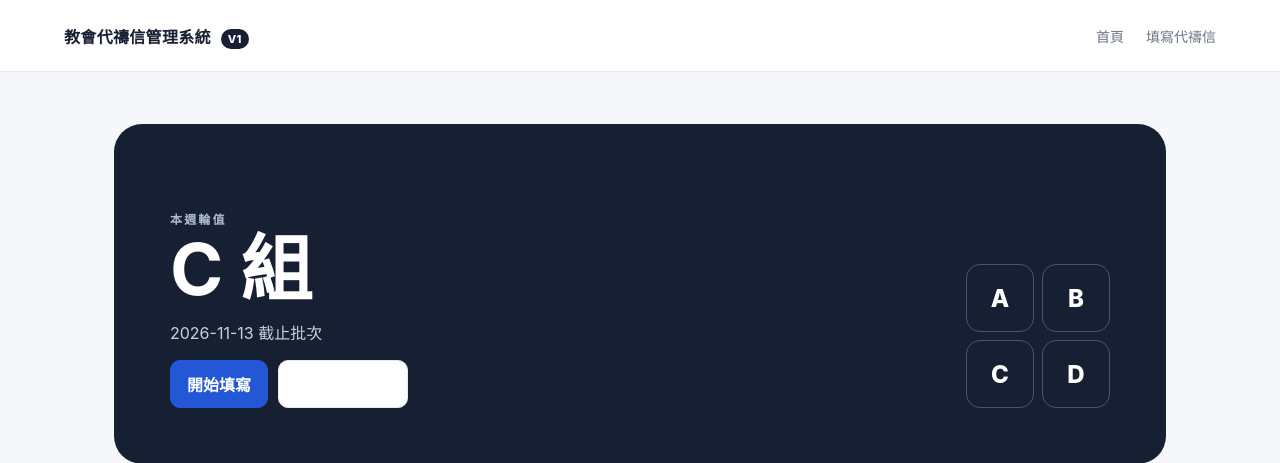
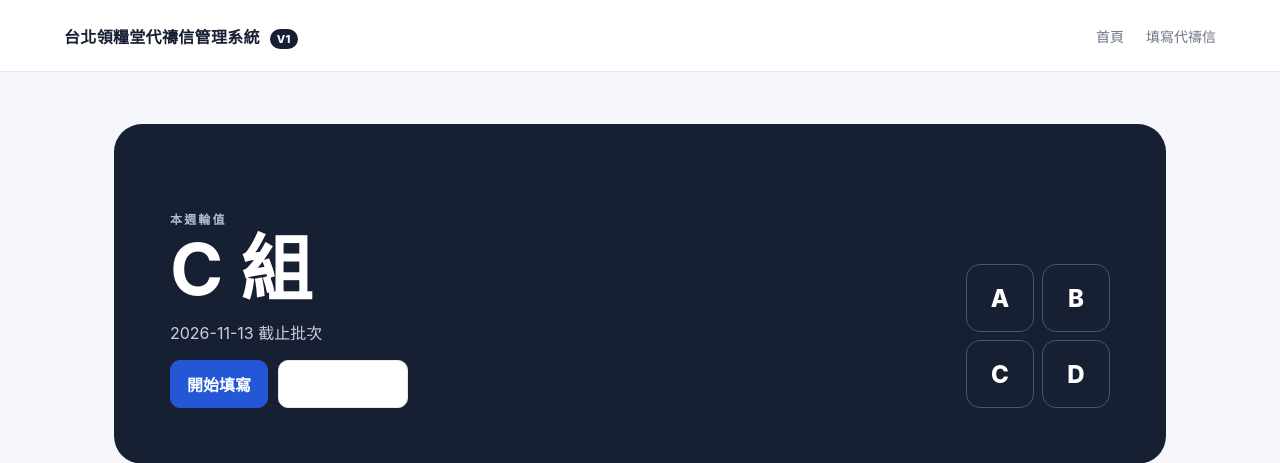
Before and after one commit to minliao-tech/prayer-letter-system, a Flask app: page / in a window 1280 px wide. Shown: the top 463 px of the page. Run offline with Flask 3, Linux system fonts and the light colour scheme.

Commit message:
Update base.html

```diff
--- a/templates/base.html
+++ b/templates/base.html
@@ -6,7 +6,7 @@
 <link rel="stylesheet" href="{{ url_for('static', filename='style.css') }}">
 </head>
 <body>
-<header><div class="brand">教會代禱信管理系統 <span>V1</span></div>
+<header><div class="brand">台北領糧堂代禱信管理系統 <span>V1</span></div>
 <nav><a href="/">首頁</a><a href="/submit">填寫代禱信</a></nav></header>
 <main>{% with messages=get_flashed_messages() %}{% if messages %}<div class="alert">{{messages[0]}}</div>{% endif %}{% endwith %}
 {% block content %}{% endblock %}</main>
```
